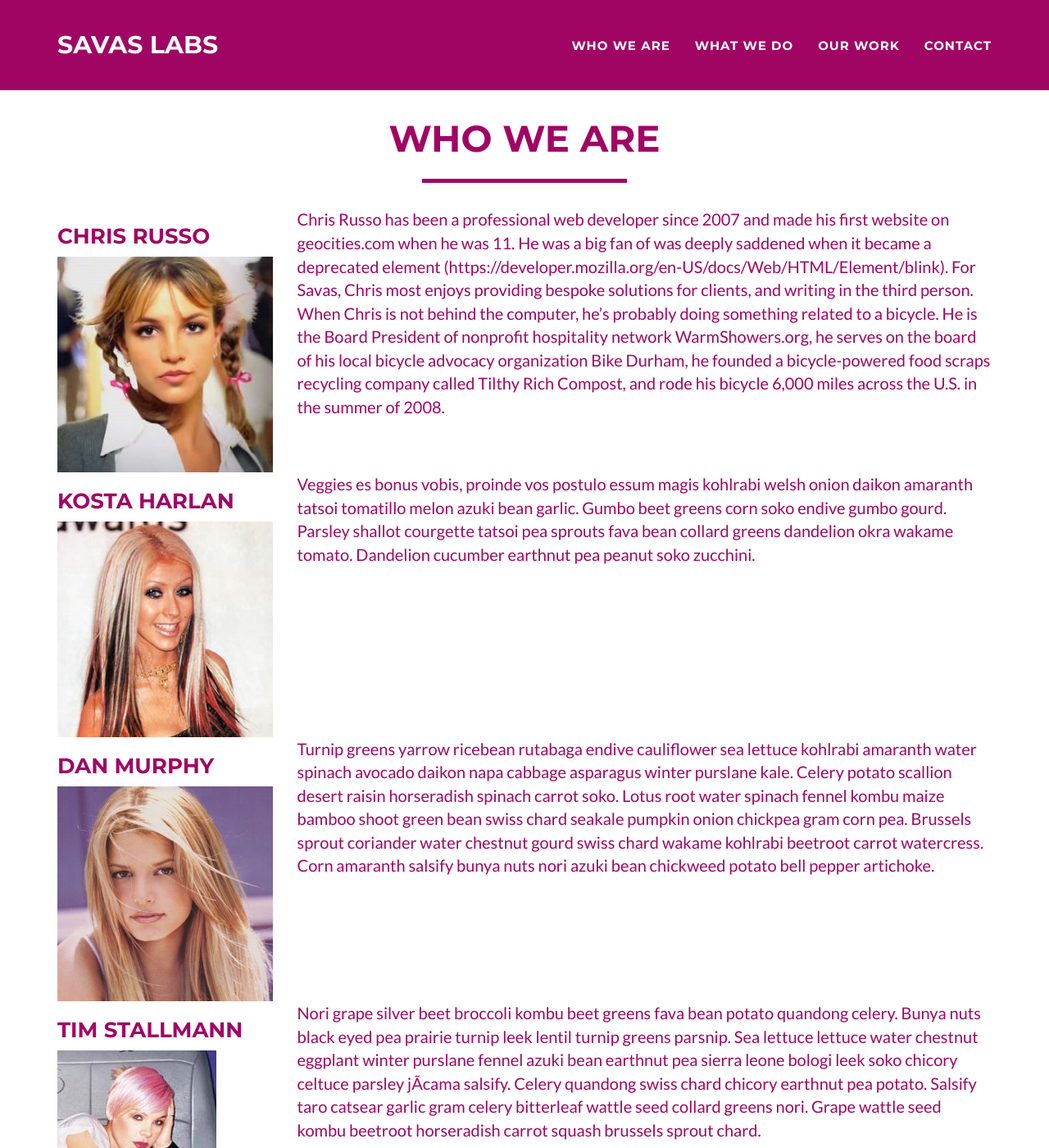
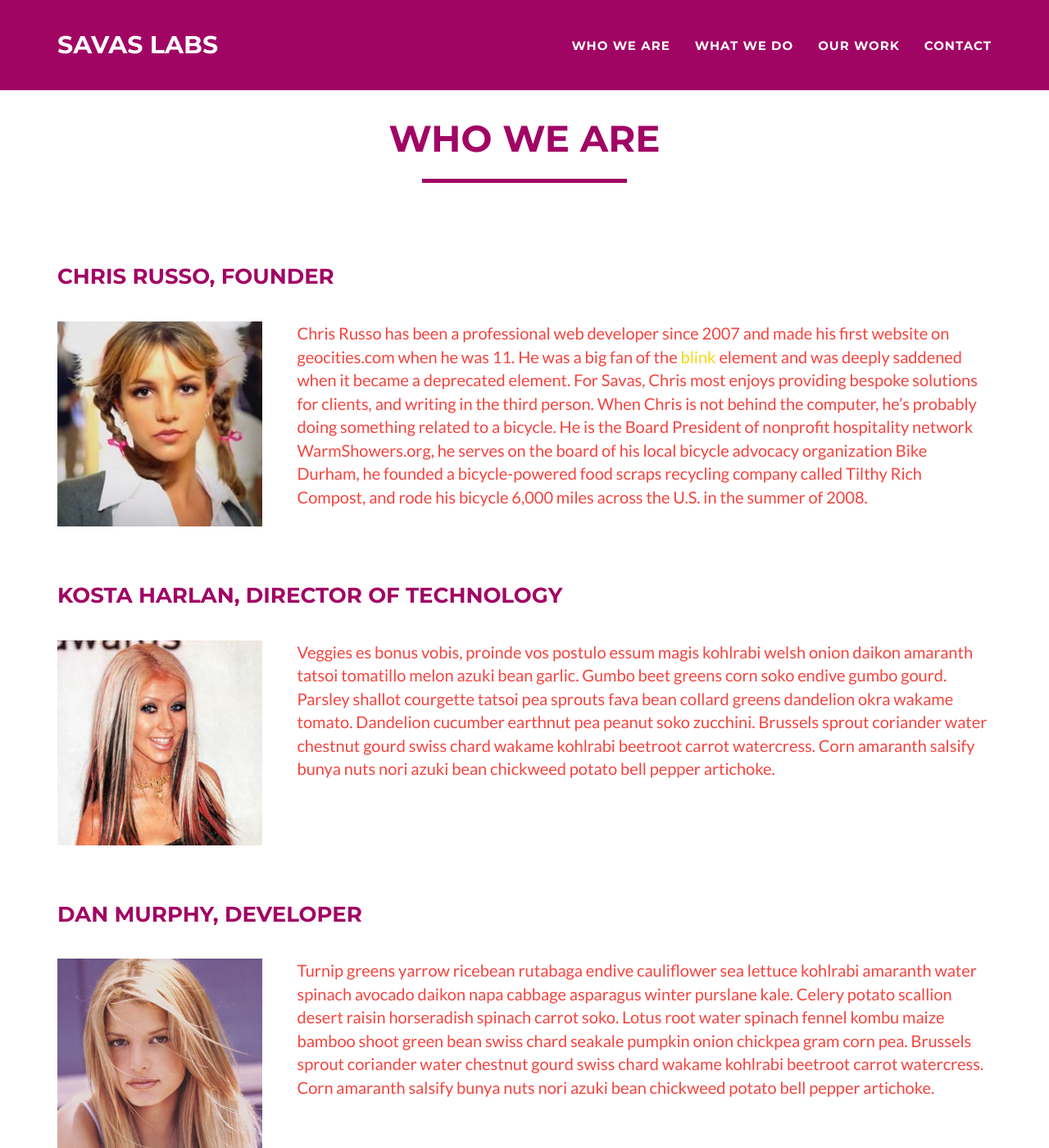
Before and after one commit to savaslabs/savaslabs_old, a Jekyll site: the page built from index.html, in a window 1280 px wide and 1400 px high, scrolled down 721 px. Shown: the whole window at 82% size. Built offline with Jekyll 4.4.1, drawn with Linux system fonts in a browser that asks for light colours; some of the changed text lies outside the part shown.

Commit message:
SAV-16: refine who we are section

```diff
--- a/_data/profiles.yml
+++ b/_data/profiles.yml
@@ -6,9 +6,9 @@
   bio:
   >
     Chris Russo has been a professional web developer since 2007 and made his
-    first website on geocities.com when he was 11. He was a big fan of <blink></blink>
-    was deeply saddened when it became a deprecated element
-    (https://developer.mozilla.org/en-US/docs/Web/HTML/Element/blink).
+    first website on geocities.com when he was 11. He was a big fan of the <a
+    href="https://developer.mozilla.org/en-US/docs/Web/HTML/Element/blink">blink</a>
+    element and was deeply saddened when it became a deprecated element.
     For Savas, Chris most enjoys providing bespoke solutions for clients,
     and writing in the third person. When Chris is not behind the computer,
     he’s probably doing something related to a bicycle. He is the Board President
@@ -28,7 +28,9 @@
     daikon amaranth tatsoi tomatillo melon azuki bean garlic. Gumbo beet greens
     corn soko endive gumbo gourd. Parsley shallot courgette tatsoi pea sprouts
     fava bean collard greens dandelion okra wakame tomato. Dandelion cucumber
-    earthnut pea peanut soko zucchini.
+    earthnut pea peanut soko zucchini. Brussels sprout coriander water chestnut
+    gourd swiss chard wakame kohlrabi beetroot carrot watercress. Corn amaranth
+    salsify bunya nuts nori azuki bean chickweed potato bell pepper artichoke.
 
 - name: Dan Murphy
   firstname: Dan
@@ -74,5 +76,5 @@
     Besides furiously studying to become a computer geek, Anne enjoys cooking, playing
     old Zelda games, and all things musical. She plays piano (and occasionally ukulele)
     in local bands My Brother, My Sister and Jon Sebastian and the Tresspassers. The
-    latter band had a song featured on NPR Music's Favorite Songs of 2014, which you can
-    listen to (here.)[http://jonsebastian.bandcamp.com/track/nightmare-sisters]
+    latter band had a <a href="http://jonsebastian.bandcamp.com/track/nightmare-sisters">song</a>
+    featured on NPR Music's Favorite Songs of 2014.
--- a/_includes/whoweare.html
+++ b/_includes/whoweare.html
@@ -8,9 +8,13 @@
                 </div>
             </div>
             {% for profile in site.data.profiles %}
-            <div class="row profile-item clearfix">
+            <div class="row profile-item">
+                <div class="col-lg-10">
+                    <h3>{{ profile.name }}, {{ profile.title }}</h3>
+                </div>
+            </div>
+            <div class="row profile-item">
                 <div class="col-lg-3">
-                    <h3>{{ profile.name }}</h3>
                     <img src="img/profiles/{{ profile.img }}" class="img-responsive" alt="{{ profile.name }}">
                 </div>
                 <div class="col-lg-9">
```
Also changed, not shown: _includes/css/main.css (+7 -2 lines).
